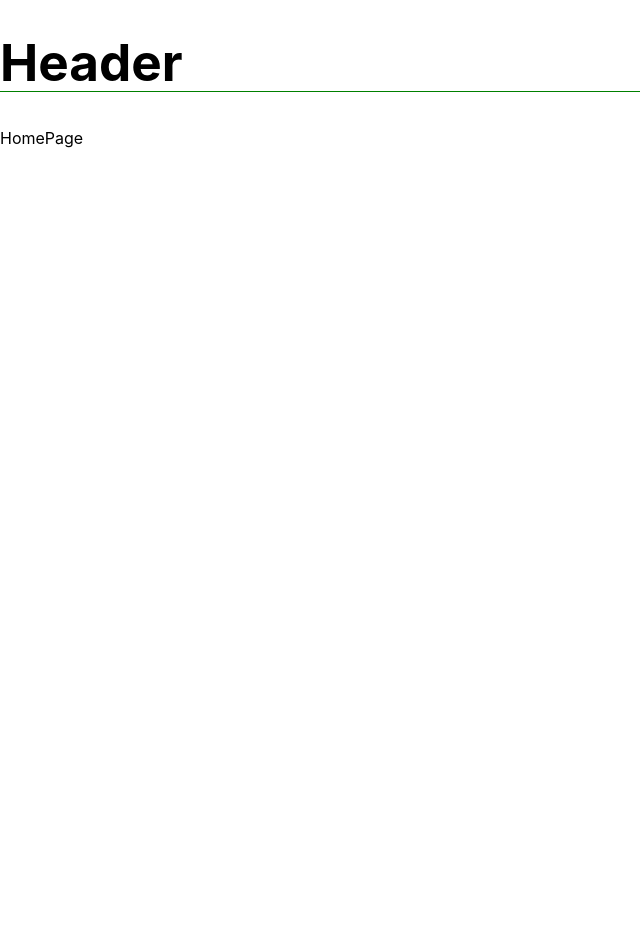
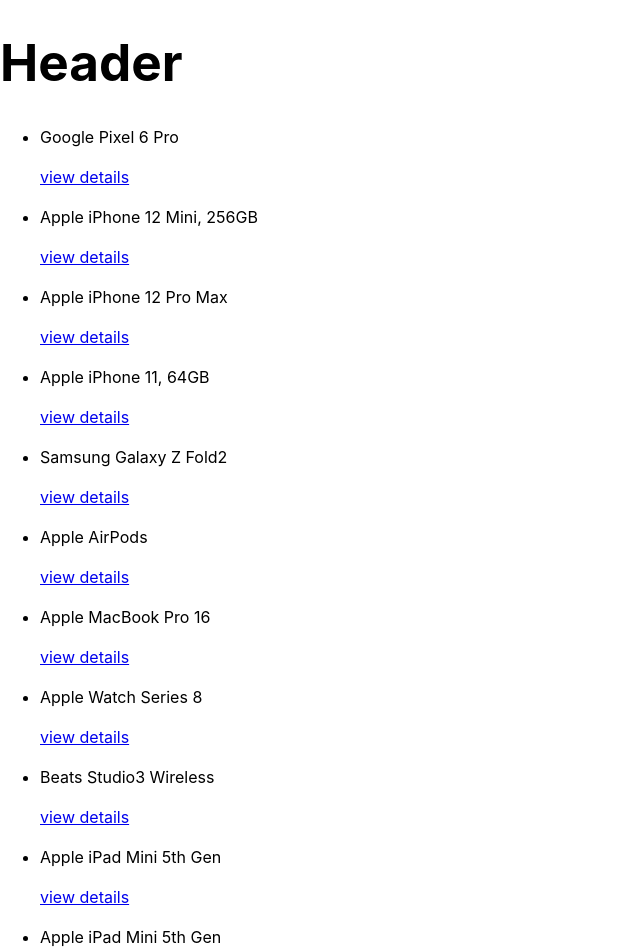
Before and after one commit to pedroduke/products-app, a React (Vite) app: page / in a window 1280 px wide. Shown: the top 952 px of the page, without its empty margins (0-640 px from the left). Before the commit the page ends 834 px from the top, so only its background shows below. Built offline with nearby package versions, Linux system fonts and the light colour scheme; data requests are answered from the project's data file.

Commit message:
feature localstorage

```diff
--- a/package.json
+++ b/package.json
@@ -6,9 +6,11 @@
   "scripts": {
     "dev": "vite",
     "build": "tsc && vite build",
-    "preview": "vite preview"
+    "preview": "vite preview",
+    "server": "json-server -p 5000 --w src/api/db.json"
   },
   "dependencies": {
+    "json-server": "^0.17.2",
     "react": "^18.2.0",
     "react-dom": "^18.2.0",
     "react-router-dom": "^6.8.2"
--- a/src/App.tsx
+++ b/src/App.tsx
@@ -1,19 +1,13 @@
-import { Routes, Route } from 'react-router-dom';
-
 import './App.css';
 
 import Header from './components/Header';
-import HomePage from './pages/HomePage';
-import ProductDetailPage from './pages/ProductDetailPage';
+import ProductsApp from './components/ProductsApp';
 
 function App() {
   return (
     <>
       <Header />
-      <Routes>
-        <Route path='/' element={<HomePage />} />
-        <Route path='/product/:id' element={<ProductDetailPage />} />
-      </Routes>
+      <ProductsApp />
     </>
   );
 }
--- /dev/null
+++ b/src/api/db.json
@@ -0,0 +1,88 @@
+{
+  "products": [
+    {
+      "id": "1",
+      "name": "Google Pixel 6 Pro",
+      "price": 10,
+      "color": "red",
+      "description": ""
+    },
+    {
+      "id": "2",
+      "name": "Apple iPhone 12 Mini, 256GB",
+      "price": 10,
+      "color": "red",
+      "description": ""
+    },
+    {
+      "id": "3",
+      "name": "Apple iPhone 12 Pro Max",
+      "price": 10,
+      "color": "red",
+      "description": ""
+    },
+    {
+      "id": "4",
+      "name": "Apple iPhone 11, 64GB",
+      "price": 10,
+      "color": "red",
+      "description": ""
+    },
+    {
+      "id": "5",
+      "name": "Samsung Galaxy Z Fold2",
+      "price": 10,
+      "color": "red",
+      "description": ""
+    },
+    {
+      "id": "6",
+      "name": "Apple AirPods",
+      "price": 10,
+      "color": "red",
+      "description": ""
+    },
+    {
+      "id": "7",
+      "name": "Apple MacBook Pro 16",
+      "price": 10,
+      "color": "red",
+      "description": ""
+    },
+    {
+      "id": "8",
+      "name": "Apple Watch Series 8",
+      "price": 10,
+      "color": "red",
+      "description": ""
+    },
+    {
+      "id": "9",
+      "name": "Beats Studio3 Wireless",
+      "price": 10,
+      "color": "red",
+      "description": ""
+    },
+    {
+      "id": "10",
+      "name": "Apple iPad Mini 5th Gen",
+      "price": 10,
+      "color": "red",
+      "description": ""
+    },
+    {
+      "id": "11",
+      "name": "Apple iPad Mini 5th Gen",
+      "price": 10,
+      "color": "red",
+      "description": ""
+    },
+    {
+      "id": "12",
+      "name": "Apple iPad Air",
+      "price": 10,
+      "color": "red",
+      "description": ""
+    }
+  ]
+}
--- a/src/components/Header.tsx
+++ b/src/components/Header.tsx
@@ -1,5 +1,5 @@
 const Header = () => {
-  return <h1 style={{ borderBottom: '1px solid green' }}>Header</h1>;
+  return <h1>Header</h1>;
 };
 
 export default Header;
--- /dev/null
+++ b/src/components/ProductsApp.tsx
@@ -0,0 +1,55 @@
+import { useState, useEffect } from 'react';
+import { Routes, Route } from 'react-router-dom';
+
+import HomePage from '../pages/HomePage';
+import ProductDetailPage from '../pages/ProductDetailsPage';
+import EditProductPage from '../pages/EditProductPage';
+
+import ProductInterface from '../interfaces/ProductInterface';
+
+const ProductsApp = () => {
+  const [productList, setProductList] = useState<ProductInterface[]>(
+    JSON.parse(localStorage.getItem('productList') || '[]')
+  );
+
+  useEffect(() => {
+    if (productList.length > 0) {
+      return;
+    }
+    const fetchData = async () => {
+      const response = await fetch('http://localhost:5000/products');
+      const data = await response.json();
+      setProductList(data);
+    };
+    fetchData().catch(console.error);
+  }, []);
+
+  useEffect(() => {
+    localStorage.setItem('productList', JSON.stringify(productList));
+  }, [productList]);
+
+  const updateProduct = (productDetails: ProductInterface) => {
+    const updateProductList: ProductInterface[] = productList.map((product) => {
+      if (product.id !== productDetails.id) {
+        return product;
+      }
+      return productDetails;
+    });
+    setProductList(updateProductList);
+  };
+
+  return (
+    <>
+      <Routes>
+        <Route path='/' element={<HomePage productList={productList} />} />
+        <Route path='/products/:id' element={<ProductDetailPage productList={productList} />} />
+        <Route
+          path='/products/edit/:id'
+          element={<EditProductPage productList={productList} updateProduct={updateProduct} />}
+        />
+      </Routes>
+    </>
+  );
+};
+
+export default ProductsApp;
--- /dev/null
+++ b/src/pages/EditProductPage.tsx
@@ -0,0 +1,70 @@
+import { useState } from 'react';
+import { useParams, useNavigate } from 'react-router-dom';
+
+import ProductInterface from '../interfaces/ProductInterface';
+
+type ProductTypes = {
+  productList: ProductInterface[];
+  updateProduct: (productDetails: ProductInterface) => void;
+};
+
+const ProductDetailPage = ({ productList, updateProduct }: ProductTypes) => {
+  const navigate = useNavigate();
+  const { id } = useParams();
+  const product = productList.find((product) => product.id === id);
+
+  const [name, setName] = useState(product!.name);
+  const [price, setPrice] = useState(product!.price);
+  const [color, setColor] = useState(product!.color);
+  const [description, setDescription] = useState(product!.description);
+
+  const productDetails = {
+    id: id,
+    name: name,
+    price: price,
+    color: color,
+    description: description,
+  };
+
+  const handleSubmit = (e: React.FormEvent<HTMLFormElement>) => {
+    e.preventDefault();
+    updateProduct(productDetails);
+    navigate(`/products/${product!.id}`);
+  };
+
+  return (
+    <div>
+      <h1>Product Detail</h1>
+      <form onSubmit={handleSubmit}>
+        <div>
+          <label htmlFor='name'>Name:</label>
+          <input type='text' id='name' value={name} onChange={(e) => setName(e.target.value)} />
+        </div>
+        <div>
+          <label htmlFor='price'>Price:</label>
+          <input
+            type='number'
+            id='price'
+            value={price}
+            onChange={(e) => setPrice(parseInt(e.target.value))}
+          />
+        </div>
+        <div>
+          <label htmlFor='color'>color:</label>
+          <input type='text' id='color' value={color} onChange={(e) => setColor(e.target.value)} />
+        </div>
+        <div>
+          <label htmlFor='description'>Description:</label>
+          <textarea
+            id='description'
+            value={description}
+            onChange={(e) => setDescription(e.target.value)}
+          />
+        </div>
+        <button type='submit'>Save</button>
+      </form>
+    </div>
+  );
+};
+
+export default ProductDetailPage;
--- a/src/pages/HomePage.tsx
+++ b/src/pages/HomePage.tsx
@@ -1,5 +1,29 @@
-const HomePage = () => {
-  return <div>HomePage</div>;
+import { Link } from 'react-router-dom';
+import ProductInterface from '../interfaces/ProductInterface';
+
+type ProductTypes = {
+  productList: ProductInterface[];
+};
+
+const HomePage = ({ productList }: ProductTypes) => {
+  return (
+    <>
+      {productList.length > 0 ? (
+        <ul>
+          {productList.map((product) => {
+            return (
+              <li key={product.id}>
+                <p>{product.name}</p>
+                <Link to={`/products/${product.id}`}>view details</Link>
+              </li>
+            );
+          })}
+        </ul>
+      ) : (
+        <div>there is no data</div>
+      )}
+    </>
+  );
 };
 
 export default HomePage;
--- a/src/pages/ProductDetailPage.tsx
+++ /dev/null
@@ -1,5 +0,0 @@
-const ProductDetailPage = () => {
-  return <div>ProductDetailPage</div>;
-};
-
-export default ProductDetailPage;
--- /dev/null
+++ b/src/pages/ProductDetailsPage.tsx
@@ -0,0 +1,26 @@
+import { Link, useParams, useNavigate } from 'react-router-dom';
+
+import ProductInterface from '../interfaces/ProductInterface';
+
+type ProductTypes = {
+  productList: ProductInterface[];
+};
+
+const ProductDetailPage = ({ productList }: ProductTypes) => {
+  const { id } = useParams();
+  const product = productList.find((product) => product.id === id);
+
+  return (
+    <div>
+      <h1>Product Detail</h1>
+      <div>Name: {product!.name}</div>
+      <div>Price: {product!.price}</div>
+      <div>Color: {product!.color}</div>
+      <div>Description: {product!.description}</div>
+      <Link to={`/products/edit/${product!.id}`}>view details</Link>
+      <Link to={'/'}>Home Page</Link>
+    </div>
+  );
+};
+
+export default ProductDetailPage;
```
Also changed, not shown: src/interfaces/ProductInterface.tsx (+4 -7 lines), src/stores/ProductStore.tsx (deleted), 1 other file (tests, documents, lock files or other folders).
